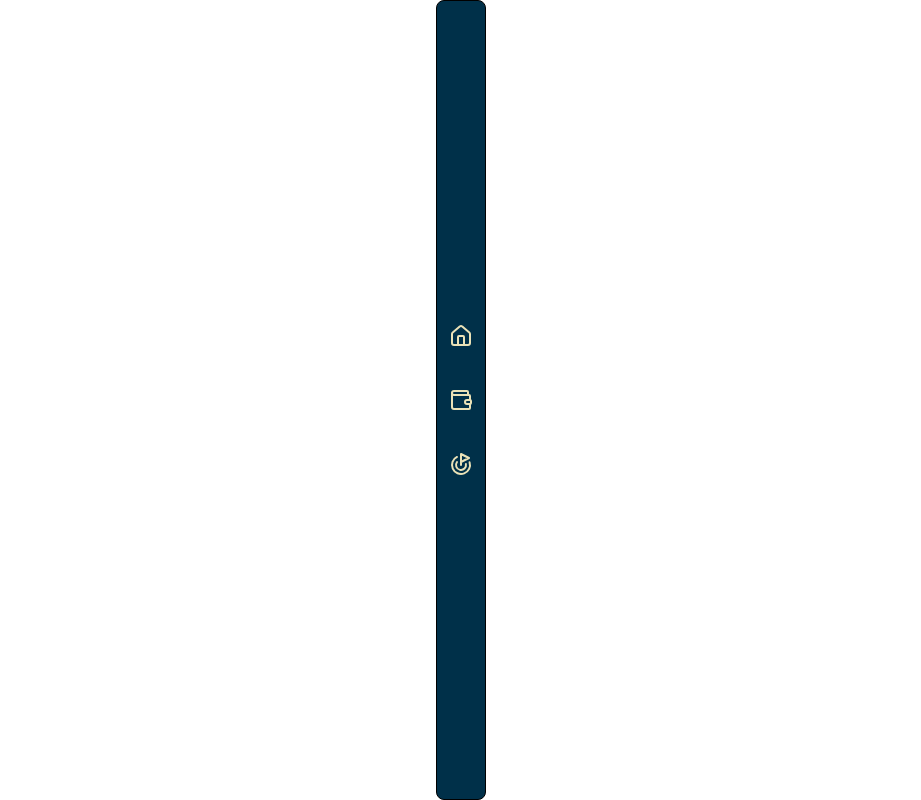
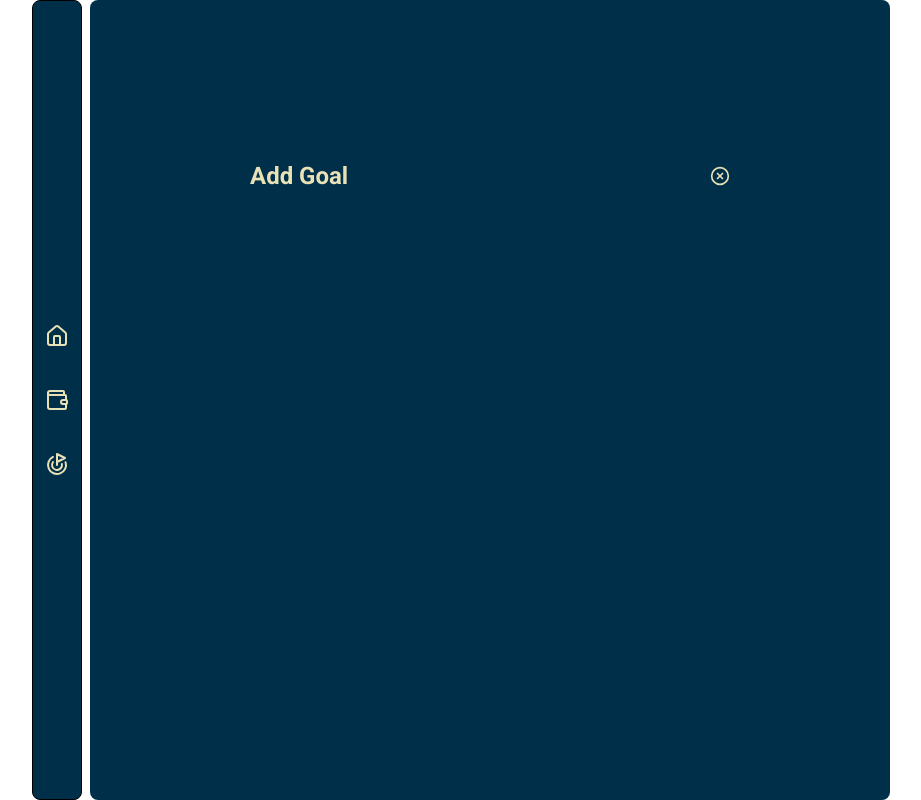
Before and after one commit to Zer0-Gravity/mini-react-project, a React (Vite) app in the folder finance-tracker/: page /goal-window in a window 1280 px wide. Before the commit this address had no page. Shown: the whole page, without its empty margins (179-1100 px from the left). Built offline with nearby package versions, Linux system fonts and the light colour scheme.

Commit message:
Feat: Add route to the goal input window page

```diff
--- a/finance-tracker/src/App.tsx
+++ b/finance-tracker/src/App.tsx
@@ -4,6 +4,7 @@ import Navbar from "./Component/Navbar";
 import History from "./Pages/History";
 import Goal from "./Pages/Goal";
 import TransactionWindow from "./Component/TransactionWindow";
+import GoalWindow from "./Component/GoalWindow";
 function App() {
     return (
         <BrowserRouter>
@@ -18,6 +19,7 @@ function App() {
                             path="/transaction-window"
                             element={<TransactionWindow />}
                         />
+                        <Route path="/goal-window" element={<GoalWindow />} />
                     </Routes>
                 </section>
             </main>
--- /dev/null
+++ b/finance-tracker/src/Component/GoalWindow.tsx
@@ -0,0 +1,24 @@
+import { CircleX } from "lucide-react";
+import { useNavigate } from "react-router";
+
+function GoalWindow() {
+    const navigate = useNavigate();
+
+    const previousPage = () => {
+        navigate(-1);
+    };
+
+    return (
+        <main className="w-200 h-200 bg-primary rounded-lg p-40">
+            <section className="flex justify-between mb-10">
+                <h1 className="text-2xl font-bold text-secondary">Add Goal</h1>
+                <button onClick={previousPage}>
+                    {/*Close page when button clicked*/}
+                    <CircleX className="text-secondary" size={20} />
+                </button>
+            </section>
+        </main>
+    );
+}
+
+export default GoalWindow;
```
